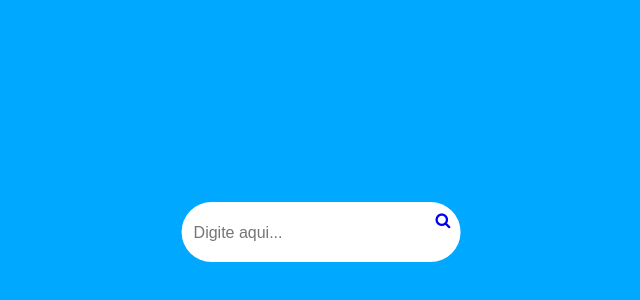
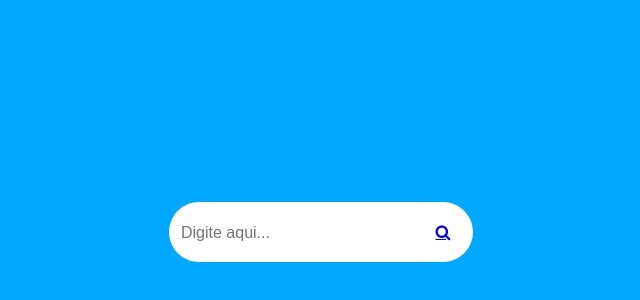
Before and after one commit to davihonorato/search-box, a plain HTML site: page index.html in a window 1280 px wide. Shown: the part 168-468 px from the top of the page, without its empty margins (319-959 px from the left). Drawn offline with Linux system fonts and the light colour scheme.

Commit message:
configurando o botão de pesquisa

```diff
--- a/style.css
+++ b/style.css
@@ -16,7 +16,6 @@ body {
 }
 
 .search-box .search-txt {
-    display: flex;
     float: left;
     border: none;
     outline: none;
@@ -25,3 +24,13 @@ body {
     line-height: 40px;
     width: 240px;
 }
+
+.search-box .search-btn {
+    display: flex;
+    float: right;
+    justify-content: center;
+    align-items: center;
+    width: 40px;
+    height: 40px;
+    border-radius: 50%;
+}
```
